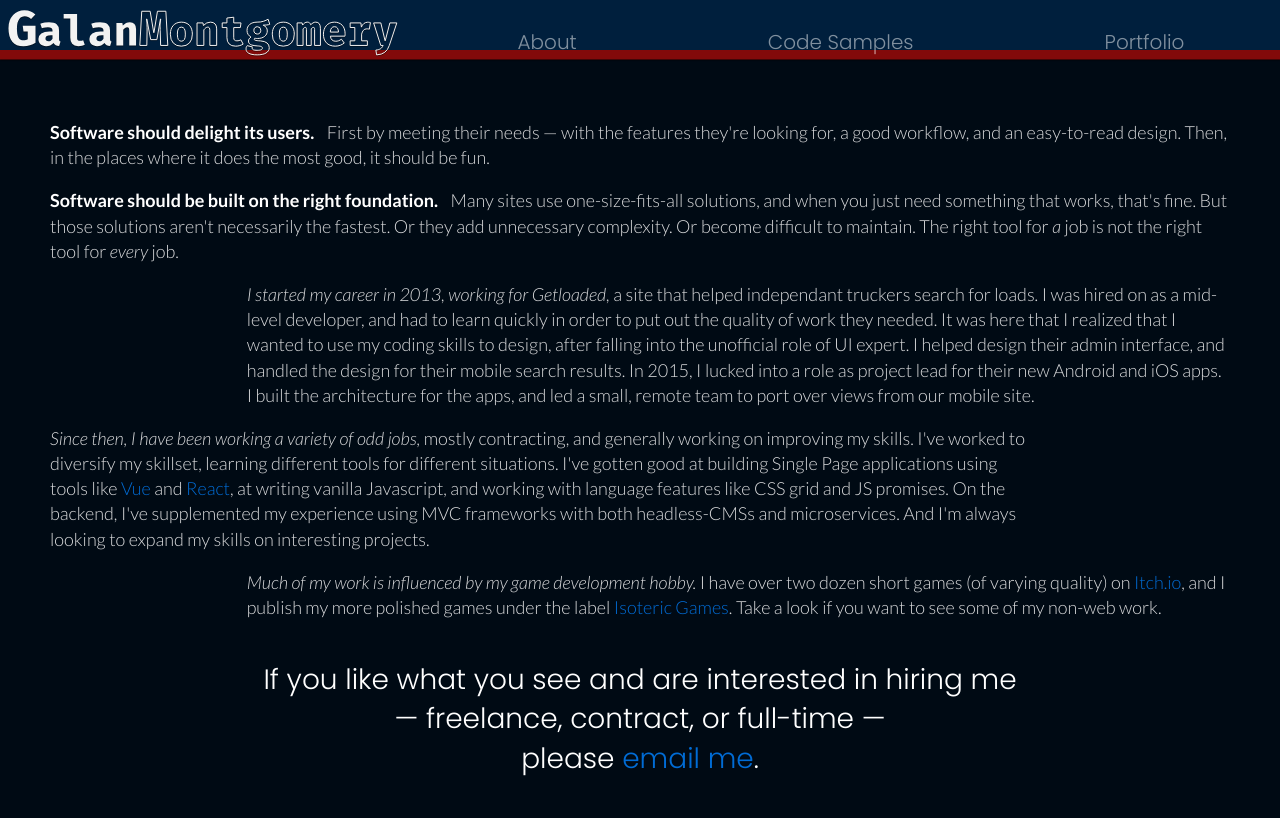
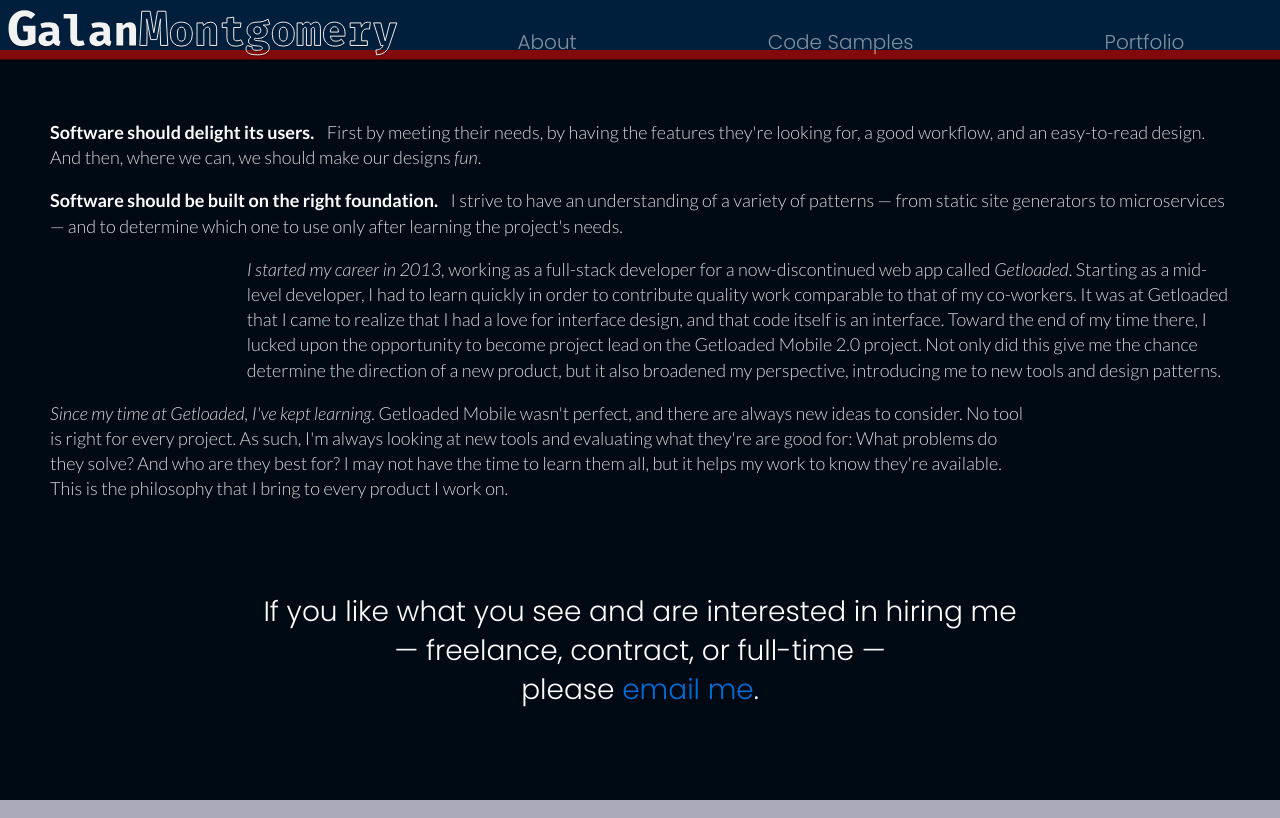
Before and after one commit to GalanCM/Portfolio, a Vue app: page /about in a window 1280 px wide. Built offline with nearby package versions, Linux system fonts and the light colour scheme.

Commit message:
Rewrite about page.

```diff
--- a/src/views/About.vue
+++ b/src/views/About.vue
@@ -2,52 +2,36 @@
   <div class="about">
     <section class="intro">
       <p>
-        <strong>Software should delight its users.</strong> First by meeting their needs — with the features they're looking for, a good workflow,
-        and an easy-to-read design. Then, in the places where it does the most good, it should be fun.
+        <strong>Software should delight its users.</strong> First by meeting their needs, by having the features they're looking for, a good workflow,
+        and an easy-to-read design. And then, where we can, we should make our designs
+        <i>fun</i>.
       </p>
       <p>
-        <strong>Software should be built on the right foundation.</strong> Many sites use one-size-fits-all solutions, and
-        when you just need something that works, that's fine. But those solutions aren't
-        necessarily the fastest. Or they add unnecessary complexity. Or become difficult to maintain. The right
-        tool for
-        <em>a</em> job is not the right tool for
-        <em>every</em> job.
+        <strong>Software should be built on the right foundation.</strong> I strive to have an understanding of a variety of patterns —
+        from static site generators to microservices — and to determine which one to use only after learning the project's needs.
       </p>
     </section>
     <p>
-      <em>I started my career in 2013, working for Getloaded,</em> a site that helped independant truckers search for loads.
-      I was hired on as a mid-level developer, and had to learn quickly in order to put out the quality of work they needed.
-      It was here that I realized that I wanted to use my coding skills to design, after falling into the unofficial role of
-      UI expert. I helped design their admin interface, and handled the design for their mobile search results.
-      In 2015, I lucked into a role as project lead for their new Android and iOS apps. I built the architecture for the apps,
-      and led a small, remote team to port over views from our mobile site.
+      <em>I started my career in 2013,</em> working as a full-stack developer for a now-discontinued web app called
+      <em>Getloaded</em>.
+      Starting as a mid-level developer, I had to learn quickly in order to contribute quality work comparable to that of my co-workers.
+      It was at Getloaded that I came to realize that I had a love for interface design, and that code itself is an interface.
+      Toward the end of my time there,
+      I lucked upon the opportunity to become project lead on the Getloaded Mobile 2.0 project. Not only did this give me
+      the chance determine the direction of a new product, but it also broadened my perspective, introducing me to new tools and design patterns.
     </p>
     <p>
-      <em>Since then, I have been working a variety of odd jobs,</em> mostly contracting, and generally working on improving my skills.
-      I've worked to diversify my skillset, learning different tools for different situations.
-      I've gotten good at building Single Page applications using tools like
-      <a
-        href="https://www.vuejs.org"
-      >Vue</a> and
-      <a href="https://www.reactjs.org">React</a>, at writing vanilla Javascript, and working with language features like CSS grid and JS promises.
-      On the backend, I've supplemented my experience using MVC frameworks with both headless-CMSs and microservices.
-      And I'm always looking to expand my skills on interesting projects.
+      <em>Since my time at Getloaded, I've kept learning.</em> Getloaded Mobile wasn't perfect, and there are always new ideas to
+      consider. No tool is right for every project. As such, I'm always looking at new tools and evaluating what they're are good for:
+      What problems do they solve? And who are they best for? I may not have the time to learn them all, but it helps my work to know
+      they're available. This is the philosophy that I bring to every product I work on.
     </p>
-    <p>
-      <em>Much of my work is influenced by my game development hobby.</em> I have over two dozen short games (of varying quality) on
-      <a
-        href="https://elanti.itch.io"
-      >Itch.io</a>, and I publish my more polished games under the label
-      <a
-        href="https://www.isoteric-games.com"
-      >Isoteric Games</a>. Take a look if you want to see some of my non-web work.
-    </p>
-    <h1>
+    <p class="contact">
       If you like what you see and are interested in hiring me
       <br>— freelance, contract, or full-time —
       <br>please
       <a href="mailto:galan.c.m@gmail.com">email me</a>.
-    </h1>
+    </p>
   </div>
 </template>
 
@@ -57,7 +41,7 @@
 .about {
   display: grid;
   grid-template-columns: minmax(15px, 1fr) minmax(200px, 4fr) minmax(15px, 1fr);
-  grid-template-rows: repeat(4, min-content) auto;
+  grid-template-rows: repeat(3, min-content) auto;
   box-sizing: border-box;
   min-height: 100vh;
   padding: 80px 50px 0;
@@ -88,12 +72,12 @@ p {
   }
 }
 
-h1 {
-  grid-column: ~"1 / 4";
+.contact {
+  grid-column: ~"1 / 4" !important;
   align-self: center;
-  margin: 40px auto;
+  margin: 40px auto !important;
+  .display-font-light();
   font-size: 28px;
-  .display-font-light();
   text-align: center;
   color: white;
 }
```
